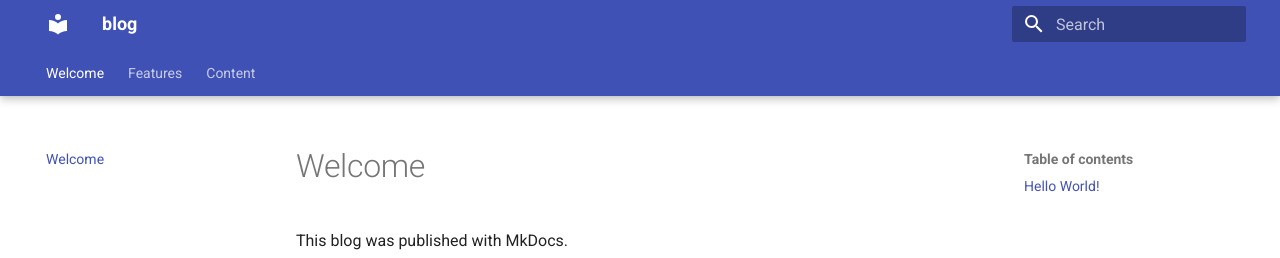
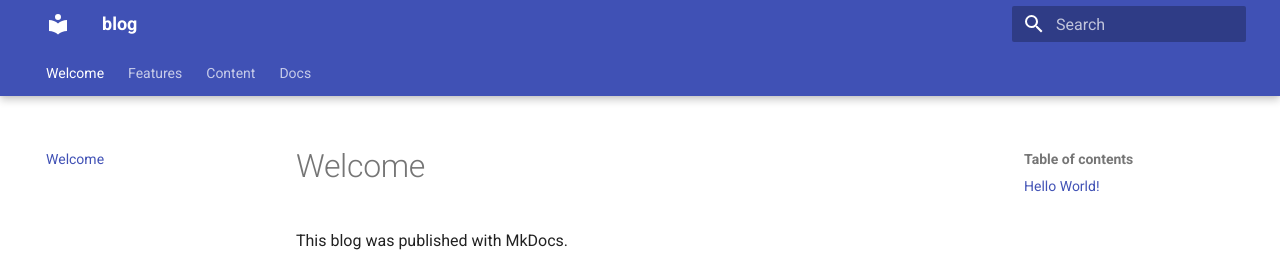
Before and after one commit to manoja328/blog, an MkDocs documentation site: the page built from docs/index.md, in a window 1280 px wide. Shown: the top 258 px of the page. Built offline with MkDocs 1.6.1 and Material for MkDocs 9.7.7, drawn with Linux system fonts in a browser that asks for light colours.

Commit message:
Update mkdocs.yml

```diff
--- a/mkdocs.yml
+++ b/mkdocs.yml
@@ -39,6 +39,8 @@
   - search
   - roamlinks
   - tags
+  - blog:
+      blog_dir: docs
 
 extra_javascript:
   - javascripts/mathjax.js
```
